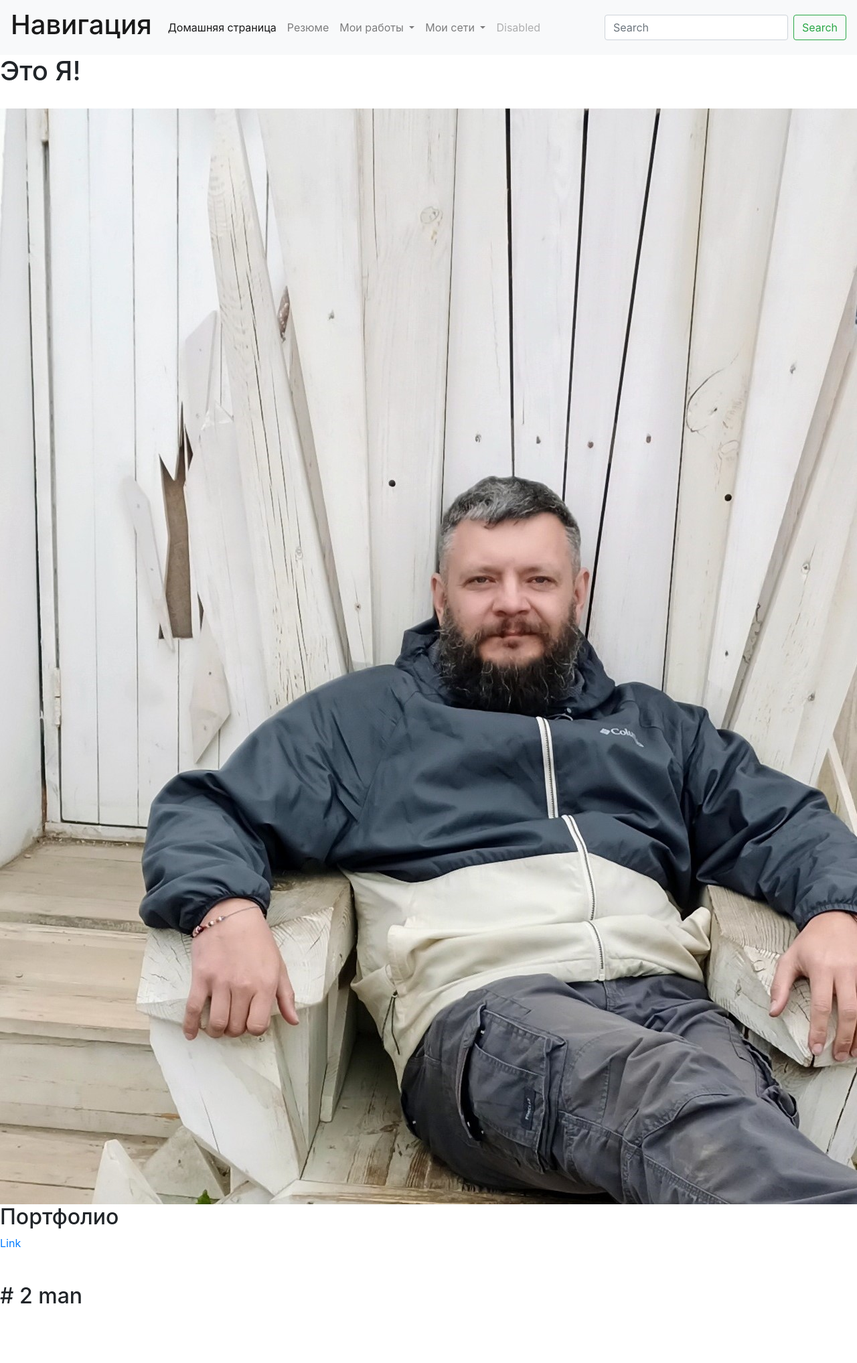
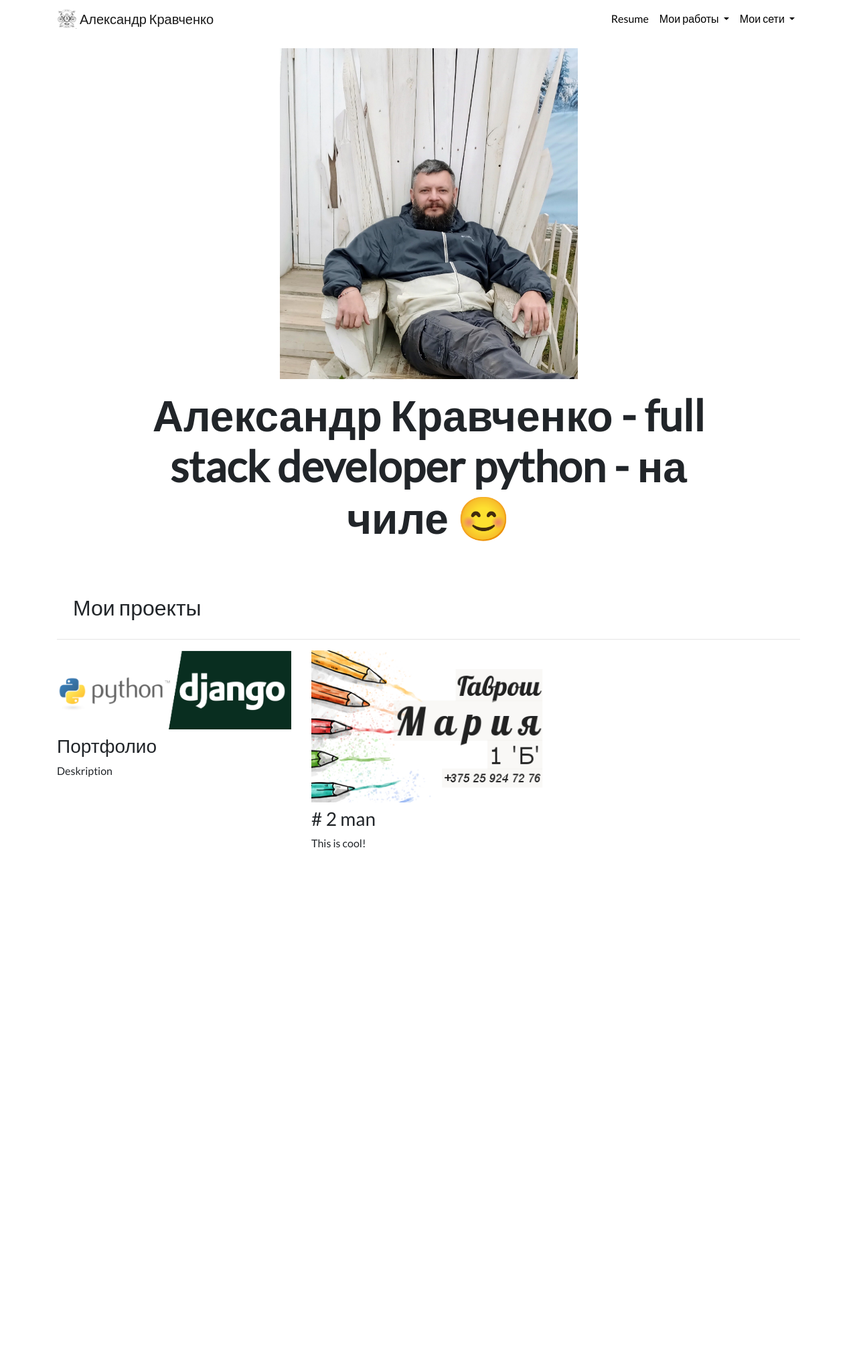
Before and after one commit to A-l-i-a-K/portfolio, a Django app: page / in a window 1280 px wide; the page is wider, and only the part inside the window is pictured. Shown: that part at 67% size. After the commit the page ends 1266 px from the top of that part, so only its background shows below. Run offline with Django 4.2, Linux system fonts and the light colour scheme; data comes from the database, SQL or seed files in the repository; both versions use the stored data as it was after the commit; some libraries are stand-ins or nearby versions.

Commit message:
Работает!

```diff
--- a/personal_portfolio/blog/templates/blog/all_blogs.html
+++ b/personal_portfolio/blog/templates/blog/all_blogs.html
@@ -8,11 +8,11 @@
 
 {% for blog in blogs %}
 
-<a href="{% url 'blog:detail' blog.id %}"><h2>{{ blog.title }}</h2></a>
+<a href="{% url 'blog:detail' blog.id %}" target="_blank"><h2>{{ blog.title }}</h2></a>
 <h2>{{ blog.date|date:' d M Y' }}</h2>
 <h2>{{ blog.description|truncatechars:100 }}</h2>
 {% if blog.url %}
-<a href="{{ blog.url }}">Сертификат</a>
+<a href="{{ blog.url }}" target="_blank">Сертификат</a>
 {% endif %}
 <br>
 <br>
--- /dev/null
+++ b/personal_portfolio/portfolio/static/portfolio/custom.css
@@ -0,0 +1,24 @@
+.navbar-nav .nav-link {
+    color: rgba(0,0,0,1) !important;
+}
+
+.navbar-nav .nav-link:hover {
+    color: rgba(0,0,0,.5) !important;
+}
+
+body {
+    font-family: 'Lato', sans-serif;
+}
+
+#blogtitle {
+    font-size: 6rem;
+}
+
+@media (min-width: 992px) {
+    #hometext {
+        font-size: 4rem;
+    }
+    #blogdetailtitle {
+        font-size: 5rem;
+    }
+}
--- a/personal_portfolio/portfolio/templates/portfolio/base.html
+++ b/personal_portfolio/portfolio/templates/portfolio/base.html
@@ -1,30 +1,38 @@
 <!doctype html>
 <html lang="ru">
+{% load static %}
 <head>
   <!-- Required meta tags -->
   <meta charset="utf-8">
   <meta name="viewport" content="width=device-width, initial-scale=1, shrink-to-fit=no">
 
   <!-- Bootstrap CSS -->
-    <link rel="stylesheet" href="https://cdn.jsdelivr.net/npm/bootstrap@4.6.2/dist/css/bootstrap.min.css" integrity="sha384-xOolHFLEh07PJGoPkLv1IbcEPTNtaed2xpHsD9ESMhqIYd0nLMwNLD69Npy4HI+N" crossorigin="anonymous">
+  <link rel="stylesheet" href="https://stackpath.bootstrapcdn.com/bootstrap/4.4.1/css/bootstrap.min.css" integrity="sha384-Vkoo8x4CGsO3+Hhxv8T/Q5PaXtkKtu6ug5TOeNV6gBiFeWPGFN9MuhOf23Q9Ifjh" crossorigin="anonymous">
 
-    <title>Портфолио</title>
+  <link rel="stylesheet" href="{% static "portfolio\custom.css" %}">
+
+  <link href="https://fonts.googleapis.com/css?family=Lato&display=swap" rel="stylesheet">
+
+  <link rel="icon" type="image/png" href="{% static "portfolio\logo.jpg" %}">
+
+  <title>Кравченко Александр</title>
 </head>
+
 <body>
-  <nav class="navbar navbar-expand-lg navbar-light bg-light">
-  <a class="navbar-brand" href="#"><h1>Навигация</h1></a>
-  <button class="navbar-toggler" type="button" data-toggle="collapse" data-target="#navbarSupportedContent" aria-controls="navbarSupportedContent" aria-expanded="false" aria-label="Toggle navigation">
+
+  <nav id="topNav" class="navbar navbar-expand-md navbar-light">
+    <div class="container">
+      <a class="navbar-brand" href="{% url 'home' %}">
+        <img src="{% static "portfolio\logo.jpg" %}" width="30" height="30" class="d-inline-block align-top" alt="All Logo">
+        <span>Александр Кравченко</span>
+      </a>
+      <button class="navbar-toggler" type="button" data-toggle="collapse" data-target="#navbarNav" aria-controls="navbarNav" aria-expanded="false" aria-label="Toggle navigation">
         <span class="navbar-toggler-icon"></span>
       </button>
-
-  <div class="collapse navbar-collapse" id="navbarSupportedContent">
-    <ul class="navbar-nav mr-auto">
-      <li class="nav-item active">
-        <a class="nav-link" href="{% url 'home' %}"> Домашняя страница <span class="sr-only">(current)</span></a>
-      </li>
+      <div class="collapse navbar-collapse text-center" id="navbarNav">
+        <ul class="navbar-nav ml-auto">
           <li class="nav-item">
-        {% load static %}
-        <a class="nav-link" href="{% static 'portfolio\resume.txt' %}"> Резюме </a>
+            <a class="nav-link" href="{% static "portfolio\resume.txt" %}">Resume</a>
           </li>
             <li class="nav-item dropdown">
         <a class="nav-link dropdown-toggle" href="#" role="button" data-toggle="dropdown" aria-expanded="false">
@@ -42,36 +50,26 @@
           Мои сети
         </a>
         <div class="dropdown-menu">
-          <a class="dropdown-item" href="https://stepik.org/users/505018124">Stepik</a>
-          <a class="dropdown-item" href="https://www.udemy.com/user/aliaksandr-krauchanka-3/">Udemy</a>
-          <a class="dropdown-item" href="https://www.linkedin.com/in/александр-кравченко-94b097241/">Linkedln</a>
+          <a class="dropdown-item" href="https://stepik.org/users/505018124" target="_blank">Stepik</a>
+          <a class="dropdown-item" href="https://www.udemy.com/user/aliaksandr-krauchanka-3/" target="_blank">Udemy</a>
+          <a class="dropdown-item" href="https://www.linkedin.com/in/александр-кравченко-94b097241/" target="_blank">Linkedln</a>
           <div class="dropdown-divider"></div>
           <a class="dropdown-item" href="#">Something else here</a>
         </div>
       </li>
-      <li class="nav-item">
-        <a class="nav-link disabled">Disabled</a>
-      </li>
         </ul>
-    <form class="form-inline my-2 my-lg-0">
-      <input class="form-control mr-sm-2" type="search" placeholder="Search" aria-label="Search">
-      <button class="btn btn-outline-success my-2 my-sm-0" type="submit">Search</button>
-    </form>
+      </div>
     </div>
   </nav>
+
+  <div class="container">
     {% block content %}{% endblock %}
+  </div>
 
-    <!-- Optional JavaScript; choose one of the two! -->
-
-    <!-- Option 1: jQuery and Bootstrap Bundle (includes Popper) -->
-    <script src="https://cdn.jsdelivr.net/npm/jquery@3.5.1/dist/jquery.slim.min.js" integrity="sha384-DfXdz2htPH0lsSSs5nCTpuj/zy4C+OGpamoFVy38MVBnE+IbbVYUew+OrCXaRkfj" crossorigin="anonymous"></script>
-    <script src="https://cdn.jsdelivr.net/npm/bootstrap@4.6.2/dist/js/bootstrap.bundle.min.js" integrity="sha384-Fy6S3B9q64WdZWQUiU+q4/2Lc9npb8tCaSX9FK7E8HnRr0Jz8D6OP9dO5Vg3Q9ct" crossorigin="anonymous"></script>
-
-    <!-- Option 2: Separate Popper and Bootstrap JS -->
-    <!--
-    <script src="https://cdn.jsdelivr.net/npm/jquery@3.5.1/dist/jquery.slim.min.js" integrity="sha384-DfXdz2htPH0lsSSs5nCTpuj/zy4C+OGpamoFVy38MVBnE+IbbVYUew+OrCXaRkfj" crossorigin="anonymous"></script>
-    <script src="https://cdn.jsdelivr.net/npm/popper.js@1.16.1/dist/umd/popper.min.js" integrity="sha384-9/reFTGAW83EW2RDu2S0VKaIzap3H66lZH81PoYlFhbGU+6BZp6G7niu735Sk7lN" crossorigin="anonymous"></script>
-    <script src="https://cdn.jsdelivr.net/npm/bootstrap@4.6.2/dist/js/bootstrap.min.js" integrity="sha384-+sLIOodYLS7CIrQpBjl+C7nPvqq+FbNUBDunl/OZv93DB7Ln/533i8e/mZXLi/P+" crossorigin="anonymous"></script>
-    -->
+  <!-- Optional JavaScript -->
+  <!-- jQuery first, then Popper.js, then Bootstrap JS -->
+  <script src="https://code.jquery.com/jquery-3.4.1.slim.min.js" integrity="sha384-J6qa4849blE2+poT4WnyKhv5vZF5SrPo0iEjwBvKU7imGFAV0wwj1yYfoRSJoZ+n" crossorigin="anonymous"></script>
+  <script src="https://cdn.jsdelivr.net/npm/popper.js@1.16.0/dist/umd/popper.min.js" integrity="sha384-Q6E9RHvbIyZFJoft+2mJbHaEWldlvI9IOYy5n3zV9zzTtmI3UksdQRVvoxMfooAo" crossorigin="anonymous"></script>
+  <script src="https://stackpath.bootstrapcdn.com/bootstrap/4.4.1/js/bootstrap.min.js" integrity="sha384-wfSDF2E50Y2D1uUdj0O3uMBJnjuUD4Ih7YwaYd1iqfktj0Uod8GCExl3Og8ifwB6" crossorigin="anonymous"></script>
   </body>
 </html>
--- a/personal_portfolio/portfolio/templates/portfolio/home.html
+++ b/personal_portfolio/portfolio/templates/portfolio/home.html
@@ -1,20 +1,57 @@
 {% extends 'portfolio\base.html' %}
 {% block content %}
-  <h1> Это Я! </h1>
-    <br>
-    {% load static %}
-    <img src="{% static 'portfolio\foto_self.jpg' %}">
-    <br>
+{% load static %}
+<div class="row justify-content-center my-3">
+  <div class="col-5">
+    <img src="{% static 'portfolio\foto_self.jpg' %}" class="img-fluid">
+  </div>
+</div>
 
-    {% for project in projects %}
+<div class="row justify-content-center mb-3">
+  <div class="col-md-9 text-center">
+    <h1 id="hometext" class="font-weight-bold">Александр Кравченко - full stack developer python - на чиле  😊</h1>
+  </div>
+</div>
 
-    <h2>{{ project.title }}</h2>
-        {% if project.url %}
-        <a href="{{ project.url }}">Link</a>
-        {% endif%}
-    <br>
-    <br>
-    <br>
-    {% endfor %}
+<a class="dropdown-item" href="{% url 'projects' %}"><h2 class="mt-5">Мои проекты</h2></a>
+<hr>
+<div class="row">
+  {% for project in projects %}
+  <div class="col-lg-4 col-md-6">
+
+    {% if project.url %}
+    <a href="{{ project.url }}">
+      <img src="{{ project.image.url }}" class="img-fluid mb-2">
+    </a>
+    {% else %}
+
+    <img src="{{ project.image.url }}" class="img-fluid mb-2">
+    {% endif %}
+    <h3>{{ project.title }}</h3>
+    <p>{{ project.description }}</p>
+
+  </div>
+  {% endfor %}
+</div>
+
+
+
+
+<!--  <h1> Это Я! </h1>-->
+<!--    <br>-->
+<!--    {% load static %}-->
+<!--    <img src="{% static 'portfolio\foto_self.jpg' %}">-->
+<!--    <br>-->
+
+<!--    {% for project in projects %}-->
+
+<!--    <h2>{{ project.title }}</h2>-->
+<!--        {% if project.url %}-->
+<!--        <a href="{{ project.url }}">Link</a>-->
+<!--        {% endif%}-->
+<!--    <br>-->
+<!--    <br>-->
+<!--    <br>-->
+<!--    {% endfor %}-->
 
 {% endblock %}
```
Also changed, not shown: personal_portfolio/portfolio/templates/portfolio/projects.html (+4 -4 lines), personal_portfolio/blog/migrations/0002_blog_url.py (added), personal_portfolio/db.sqlite3, personal_portfolio/media/portfolio/images/2022-09-15_12-50-34.png (added), personal_portfolio/media/portfolio/images/2022-09-15_12-50-34_StbHkvU.png (added), personal_portfolio/media/portfolio/images/logo.jpg (renamed from personal_portfolio/media/portfolio/images/баг.jpg), personal_portfolio/portfolio/static/portfolio/logo.jpg (added). Lines whose indentation alone changed are shown as unchanged.
